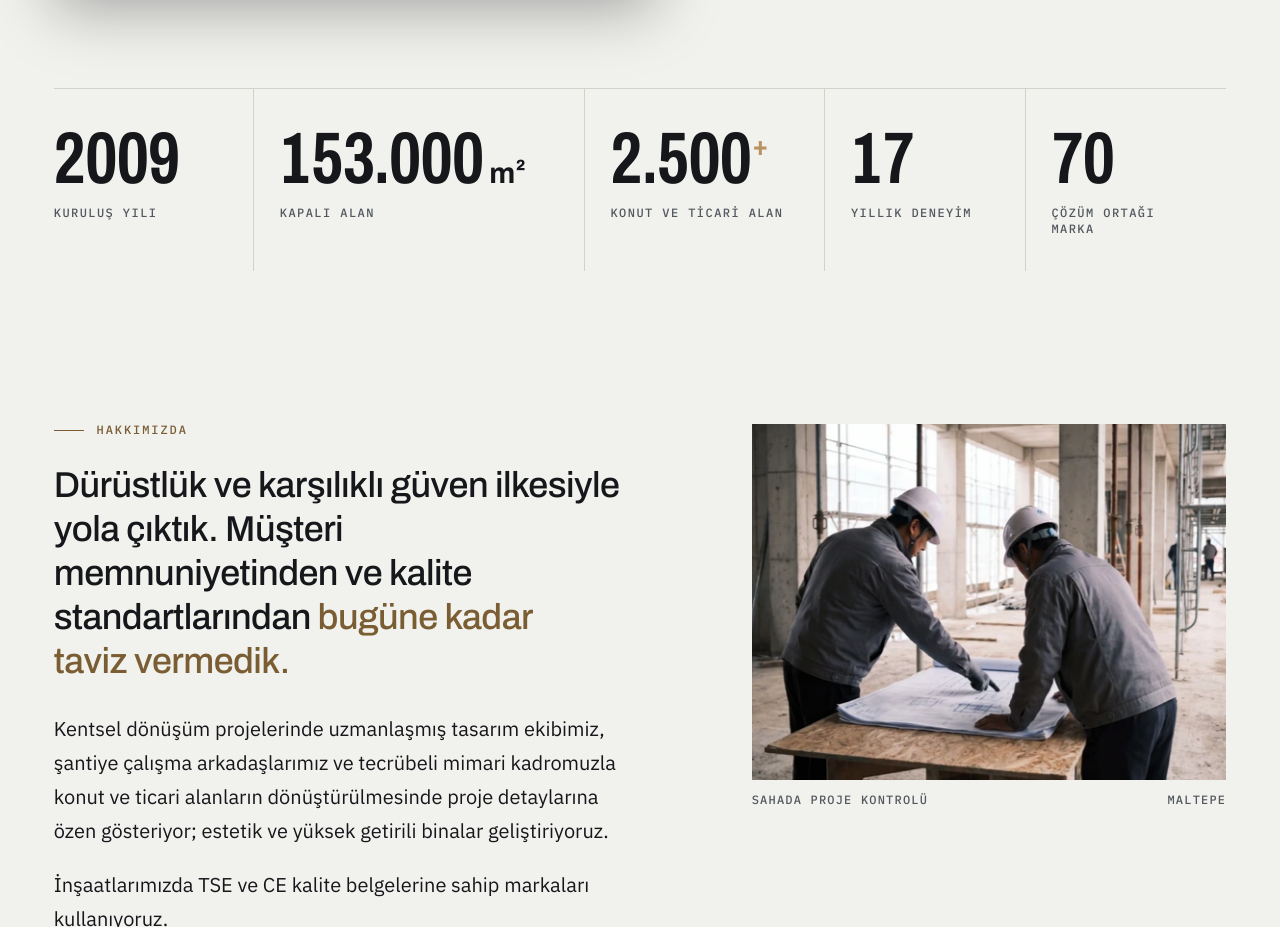
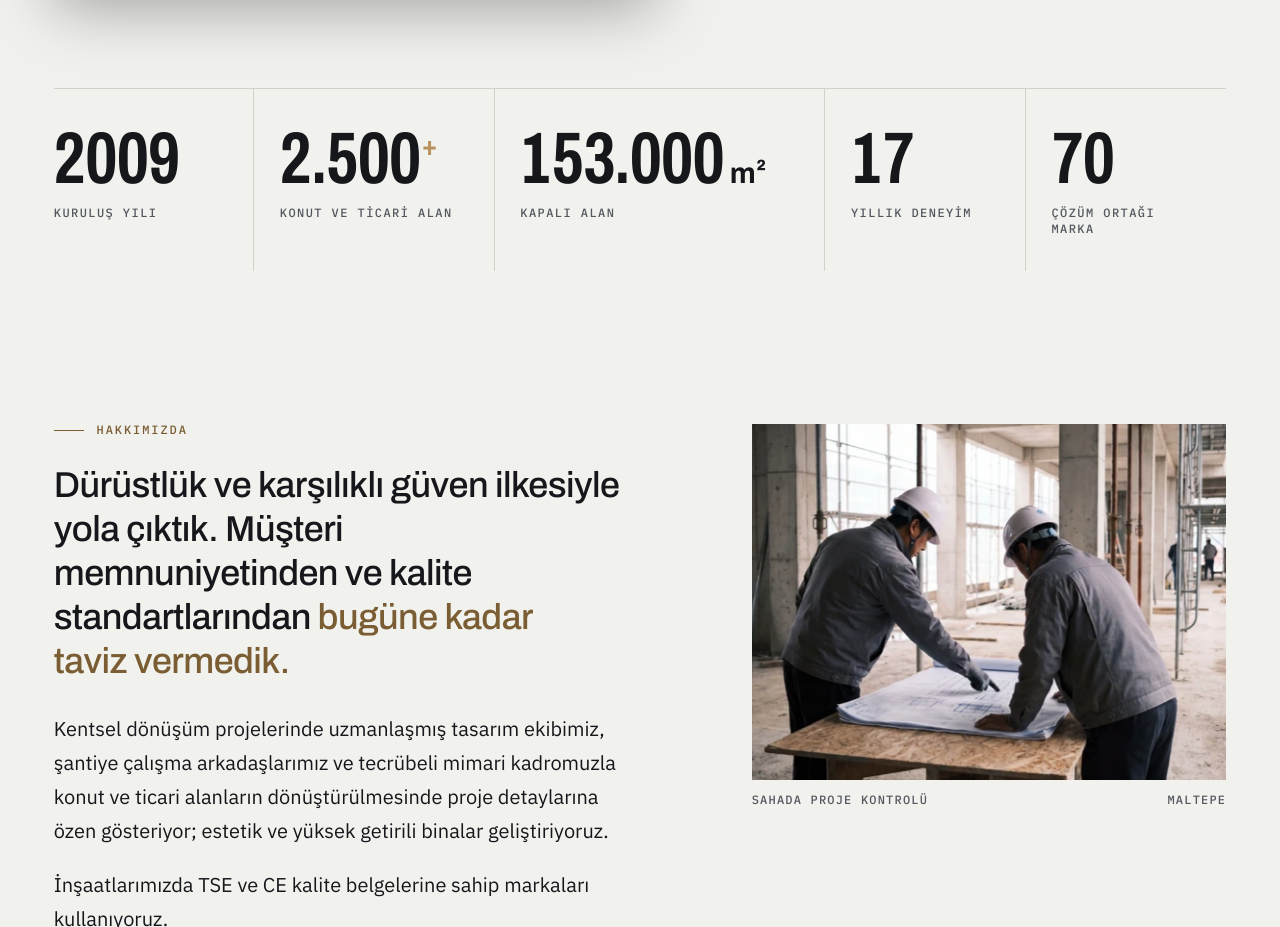
Before and after one commit to blaixs-max/gerzoglu-insaat, a website: page index.html in a window 1280 px wide. Shown: the part 802-1729 px from the top of the page. Drawn offline with Linux system fonts and the light colour scheme.

Commit message:
Swap housing and enclosed-area statistic cards

```diff
--- a/assets/css/home-stats.css
+++ b/assets/css/home-stats.css
@@ -1,6 +1,6 @@
 /* Keep the enclosed-area figure beside the existing company statistics. */
 .stats--five {
-  grid-template-columns:minmax(0,1fr) minmax(0,1.65fr) minmax(0,1.2fr) minmax(0,1fr) minmax(0,1fr);
+  grid-template-columns:minmax(0,1fr) minmax(0,1.2fr) minmax(0,1.65fr) minmax(0,1fr) minmax(0,1fr);
 }
 .stats--five .stat {min-width:0}
 .stat--area .stat__n {white-space:nowrap}
--- a/index.html
+++ b/index.html
@@ -16,7 +16,7 @@
 <link rel="stylesheet" href="assets/css/fonts.css?v=20261007-professional">
 <link rel="stylesheet" href="assets/css/site.css?v=20261009-header-align-3">
 <link rel="stylesheet" href="assets/css/professional.css?v=20261007-professional">
-<link rel="stylesheet" href="assets/css/home-stats.css?v=20261005-1">
+<link rel="stylesheet" href="assets/css/home-stats.css?v=20261010-order">
 <script>
 (function(d){var r=d.documentElement;r.classList.remove('no-js');r.classList.add('js');
 var rm=window.matchMedia&&matchMedia('(prefers-reduced-motion: reduce)').matches;
@@ -98,8 +98,8 @@ window.__gzFailsafe=setTimeout(function(){r.classList.remove('pre-intro','intro'
 <div class="wrap">
 <div class="stats stats--five">
 <div class="stat" data-reveal><div class="stat__n num">2009</div><div class="label">Kuruluş yılı</div></div>
-<div class="stat stat--area" data-reveal style="--d:.08s"><div class="stat__n num">153.000<span class="stat__unit"> m²</span></div><div class="label">Kapalı Alan</div></div>
-<div class="stat" data-reveal style="--d:.16s"><div class="stat__n num" data-count="2500" data-suffix="+">2.500<sup>+</sup></div><div class="label">Konut ve ticari alan</div></div>
+<div class="stat" data-reveal style="--d:.08s"><div class="stat__n num" data-count="2500" data-suffix="+">2.500<sup>+</sup></div><div class="label">Konut ve ticari alan</div></div>
+<div class="stat stat--area" data-reveal style="--d:.16s"><div class="stat__n num">153.000<span class="stat__unit"> m²</span></div><div class="label">Kapalı Alan</div></div>
 <div class="stat" data-reveal style="--d:.24s"><div class="stat__n num" data-count="17">17</div><div class="label">Yıllık deneyim</div></div>
 <div class="stat" data-reveal style="--d:.32s"><div class="stat__n num" data-count="70">70</div><div class="label">Çözüm ortağı marka</div></div>
 </div>
```
